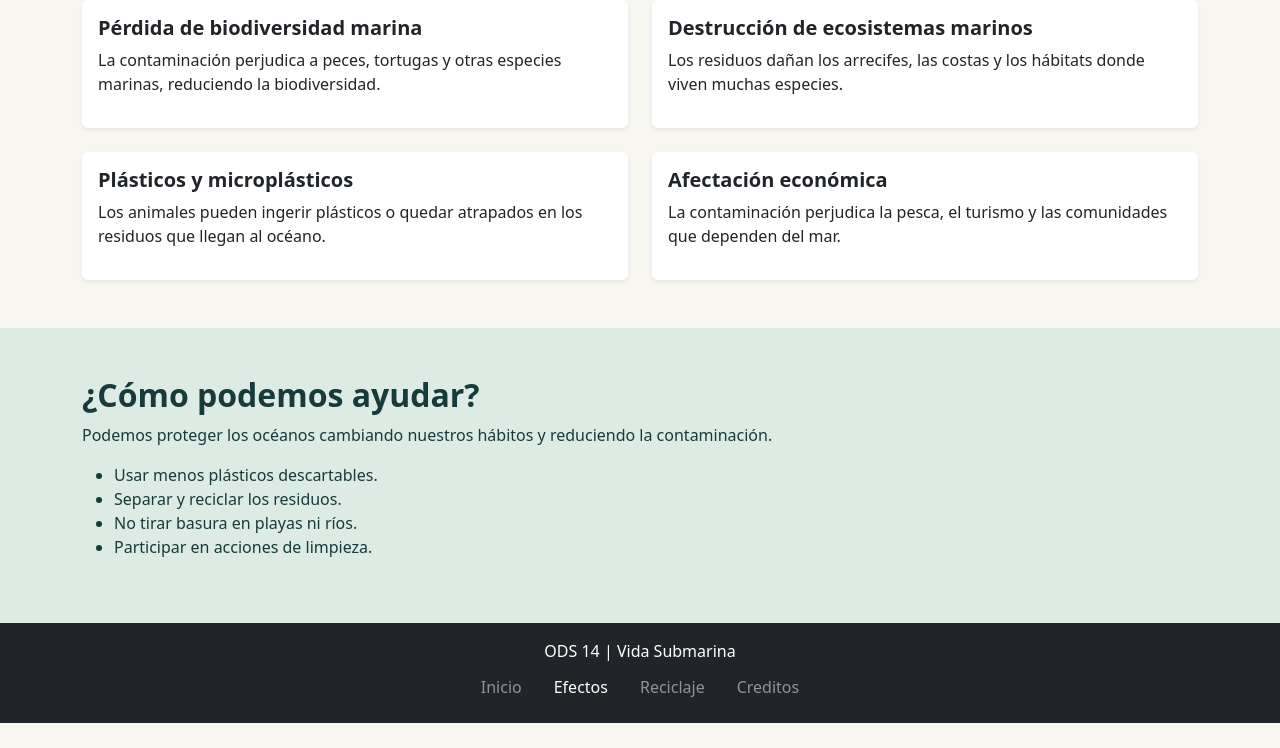
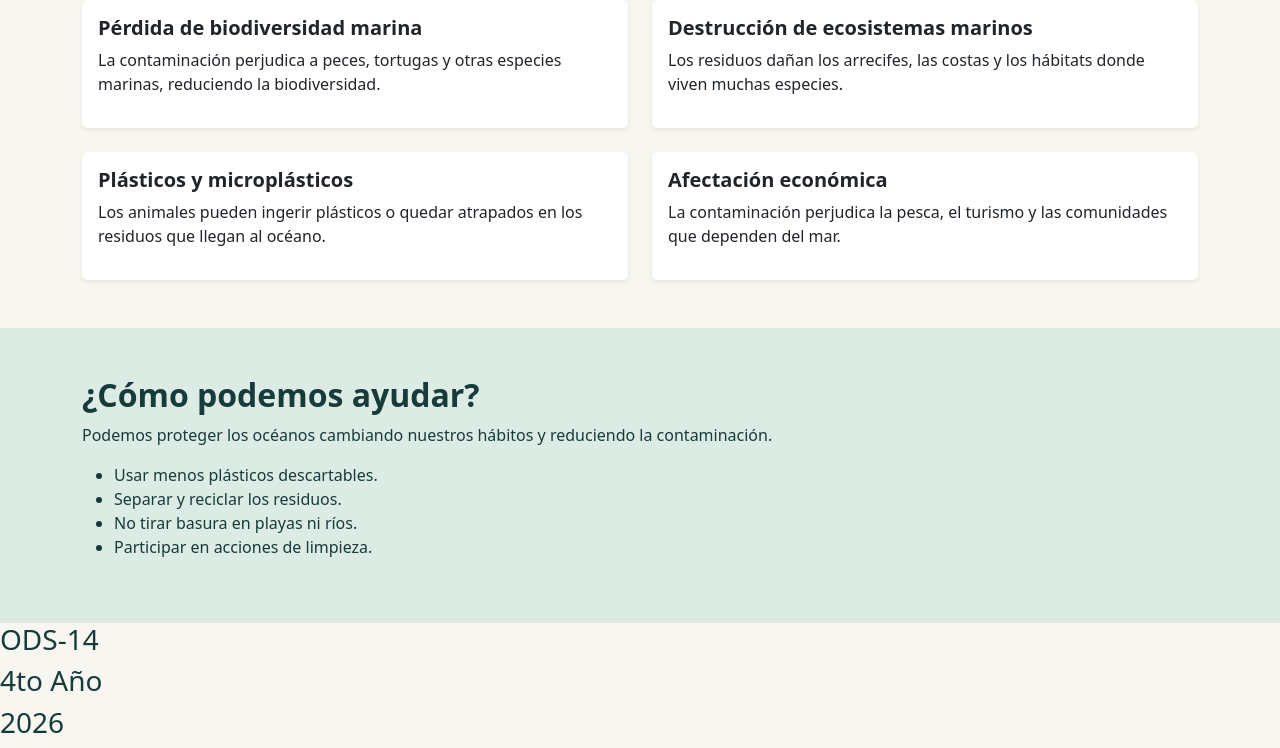
Before and after one commit to ODS-14/Pagina-web-ods-14, a plain HTML site: page efectos.html in a window 1280 px wide. Shown: the part 562-1310 px from the top of the page. Before the commit the page ends 1285 px from the top, so only its background shows below. Drawn offline with nearby package versions, Linux system fonts and the light colour scheme.

Commit message:
Cambio la navbar y el footer

```diff
--- a/efectos.html
+++ b/efectos.html
@@ -13,7 +13,7 @@
     <div class="navbar-fija">
         <nav class="navbar navbar-dark bg-dark">
             <div class="container-fluid">
-                <a class="navbar-brand" href="inicio.html">ODS 14</a>
+                <a class="navbar-brand" href="index.html">ODS 14</a>
                 <button class="navbar-toggler" type="button" data-bs-toggle="collapse" data-bs-target="#navbarNav"
                     aria-controls="navbarNav" aria-expanded="false" aria-label="Alternar navegación">
                     <span class="navbar-toggler-icon"></span>
@@ -21,7 +21,7 @@
                 <div class="collapse navbar-collapse" id="navbarNav">
                     <ul class="navbar-nav ms-auto">
                         <li class="nav-item">
-                            <a class="nav-link" href="inicio.html">Inicio</a>
+                            <a class="nav-link" href="index.html">Inicio</a>
                         </li>
                         <li class="nav-item">
                             <a class="nav-link active" aria-current="page" href="efectos.html">Efectos</a>
@@ -148,18 +148,11 @@
         </div>
     </section>
 
-    <!-- El Footer -->
-    <footer class="bg-dark text-white text-center py-3">
-        <div class="container-fluid">
-            <p class="mb-1">ODS 14 | Vida Submarina</p>
-            <ul class="nav justify-content-center">
-                <li class="nav-item"><a class="nav-link text-white-50" href="inicio.html">Inicio</a></li>
-                <li class="nav-item"><a class="nav-link text-white" href="efectos.html">Efectos</a></li>
-                <li class="nav-item"><a class="nav-link text-white-50" href="reciclaje.html">Reciclaje</a></li>
-                <li class="nav-item"><a class="nav-link text-white-50" href="creditos.html">Creditos</a></li>
-            </ul>
-        </div>
-    </footer>
+    <div class="footer">
+        <h3>ODS-14</h3>
+        <h3>4to Año</h3>
+        <h3>2026</h3>
+    </div>
 
     <script src="https://cdn.jsdelivr.net/npm/bootstrap@5.3.3/dist/js/bootstrap.bundle.min.js"></script>
 </body>
```
